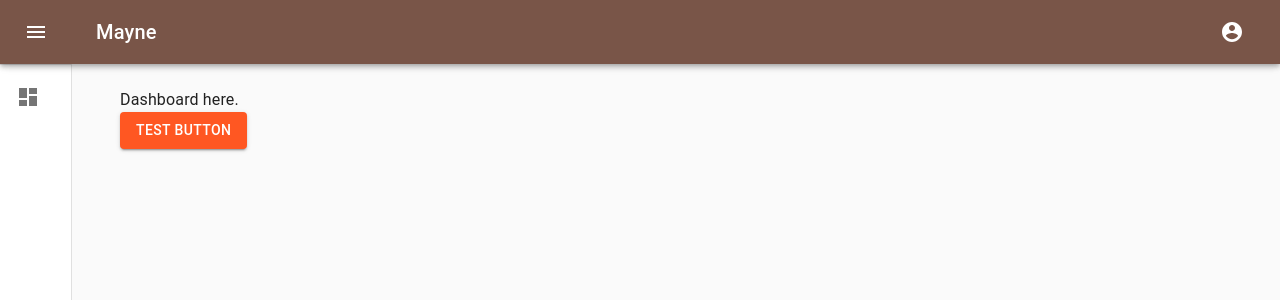
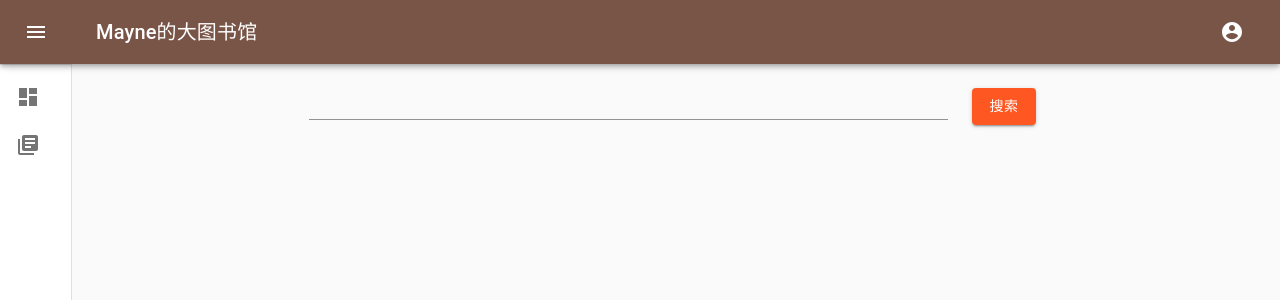
Before and after one commit to Ladder-Climbers/mayne-code, a React (Create React App) app in the folder frontend/: page / in a window 1280 px wide. Shown: the top 300 px of the page. Built offline with nearby package versions, Linux system fonts and the light colour scheme.

Commit message:
frontend pages

```diff
--- a/frontend/src/App.js
+++ b/frontend/src/App.js
@@ -15,14 +15,16 @@ import ChevronLeftIcon from '@material-ui/icons/ChevronLeft';
 import ChevronRightIcon from '@material-ui/icons/ChevronRight';
 import AccountCircleIcon from '@material-ui/icons/AccountCircle';
 import DashboardIcon from '@material-ui/icons/Dashboard';
+import LibraryBooksIcon from '@material-ui/icons/LibraryBooks';
 import AlarmIcon from '@material-ui/icons/Alarm';
 import SettingsIcon from '@material-ui/icons/Settings';
 import CloseIcon from '@material-ui/icons/Close';
 import StorageIcon from '@material-ui/icons/Storage';
+import { AppBar, CssBaseline, Divider, Drawer, IconButton, List, makeStyles, Toolbar, useTheme } from '@material-ui/core';
+import ListItemLink from './components/ListItemLink';
 
 import Dashboard from './pages/Dashboard';
-import { AppBar, CssBaseline, Divider, Drawer, IconButton, List, makeStyles, Toolbar, useTheme } from '@material-ui/core';
-import ListItemLink from './components/ListItemLink';
+import Library from "./pages/Library";
 
 const drawerWidth = 240;
 const useStyles = makeStyles((theme) => ({
@@ -98,7 +100,7 @@ function App() {
   const classes = useStyles();
   const theme = useTheme();
   const [open, setOpen] = React.useState(false);
-  const titleDefault = "Mayne";
+  const titleDefault = "Mayne的大图书馆";
   const [title, setTitle] = React.useState(titleDefault);
   // 拉大到800会打开，拉小到600关闭
   const triggerWidthOpen = 800;
@@ -191,13 +193,17 @@ function App() {
             <Divider />
             <List onClick={handleClickAction}>
               <ListItemLink to="/" primary="启动页" icon={<DashboardIcon />} />
+              <ListItemLink to="/library" primary="馆藏" icon={<LibraryBooksIcon />} />
             </List>
           </Drawer>
           <main className={classes.content}>
             <div className={classes.toolbar} />
             <Switch>
-              <Route path={"/"} exact={true}>
+            <Route path={"/"} exact={true}>
                 <Dashboard></Dashboard>
+              </Route>
+              <Route path={"/library"} exact={true}>
+                <Library></Library>
               </Route>
             </Switch>
           </main>
--- a/frontend/src/pages/Dashboard.js
+++ b/frontend/src/pages/Dashboard.js
@@ -1,11 +1,26 @@
-import { Button, Container, Typography } from "@material-ui/core";
+import React from 'react';
+import { Button, Container, Grid, TextField, Typography } from "@material-ui/core";
 
 export default function Dashboard() {
+  const [searchValue, setSearchValue] = React.useState('');
+  const handleSeach = () => {
+    console.log('search', searchValue);
+  };
   return (<Container>
-    <Typography variant="body1">
-      Dashboard here.
-    </Typography>
-
-    <Button variant="contained" color="secondary">Test Button</Button>
+    <Grid container spacing={3}>
+      <Grid item xs={2}></Grid>
+      <Grid item xs={7}>
+        <TextField fullWidth
+          onChange={e => setSearchValue(e.target.value)}
+          onKeyDown={e => {
+            if (e.key === 'Enter') handleSeach();
+          }}
+          value={searchValue}></TextField>
+      </Grid>
+      <Grid item xs={1}>
+        <Button variant="contained" color="secondary" onClick={handleSeach}>搜索</Button>
+      </Grid>
+      <Grid item xs={2}></Grid>
+    </Grid>
   </Container>);
 };
--- /dev/null
+++ b/frontend/src/pages/Library.js
@@ -0,0 +1,10 @@
+import React from 'react';
+import { Container, Typography } from "@material-ui/core";
+
+export default function Dashboard() {
+  return (<Container>
+    <Typography>
+      Library here.
+    </Typography>
+  </Container>);
+};
```
Also changed, not shown: 1 other file (tests, documents, lock files or other folders).
